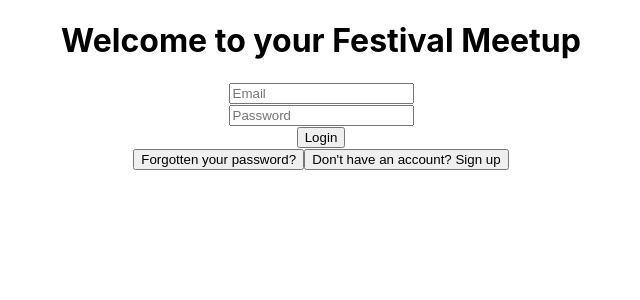
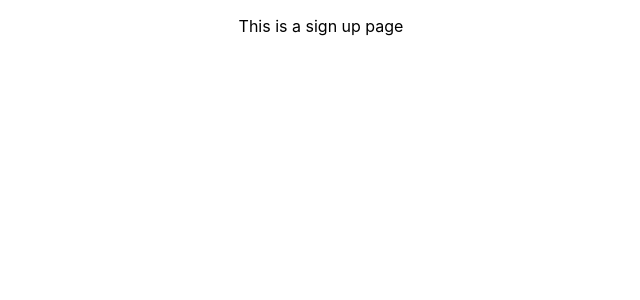
Before and after one commit to Lucy8824/CFG-degree-fullstack-group-project-2024, a React (Create React App) app in the folder frontend/: page /SignUp in a window 1280 px wide. Shown: the top 300 px of the page, without its empty margins (319-959 px from the left). Built offline with nearby package versions, Linux system fonts and the light colour scheme.

Commit message:
routes added from login page to signup page, created component for sign up page and added on click props to custom button

```diff
--- a/frontend/package.json
+++ b/frontend/package.json
@@ -8,6 +8,7 @@
     "@testing-library/user-event": "^13.5.0",
     "react": "^18.3.1",
     "react-dom": "^18.3.1",
+    "react-router-dom": "^6.26.0",
     "react-scripts": "5.0.1",
     "web-vitals": "^2.1.4"
   },
--- a/frontend/src/App.jsx
+++ b/frontend/src/App.jsx
@@ -1,7 +1,8 @@
 import './App.css';
-import { BrowserRouter as Router, Routes, Route, Link } from "react-router-dom";
+import { BrowserRouter as Router, Routes, Route } from "react-router-dom";
 import LoginPage from "./components/LoginPage.jsx";
-import CustomButton from "./components/CustomButton.jsx";
+// import CustomButton from "./components/CustomButton.jsx";
+import SignUp from "./components/SignUp.jsx";
 
 
 const App = () => {
@@ -9,9 +10,12 @@ const App = () => {
     <Router>
 <div id="Root">
     <div className="App">
-      <LoginPage />
-    <CustomButton forgotPassword="forgotPassword" buttonText="Forgotten your password?" />
-   <CustomButton signUp="Sign up" buttonText="Don't have an account? Sign up"/>
+      <div className="container">
+        <Routes>
+          <Route path="/" index element={<LoginPage />}></Route>
+          <Route path="/SignUp" element={<SignUp />}></Route>
+        </Routes>
+      </div>
     </div>
 </div>
 </Router>
--- a/frontend/src/components/CustomButton.jsx
+++ b/frontend/src/components/CustomButton.jsx
@@ -3,12 +3,8 @@ import "./CustomButton.css";
 
 const CustomButton = (props) => {
 
-const handleClick = () => {
-    console.log("It works")
-}
-
 return (
-    <button className={`button-click ${props.forgotPassword} ${props.signUp}`} onClick={handleClick}> {props.buttonText}</button>
+    <button className={`button-click ${props.forgotPassword} ${props.signUp}`} onClick={props.onClick}> {props.buttonText}</button>
 )
 };
 
--- a/frontend/src/components/LoginPage.jsx
+++ b/frontend/src/components/LoginPage.jsx
@@ -1,9 +1,16 @@
 
 import React, { useState } from "react";
+import { useNavigate } from "react-router-dom";
 import "./LoginPage.css";
 import CustomButton from "./CustomButton.jsx";
 
 const LoginPage = () => {
+
+ const navigate = useNavigate();
+ const handleSignupClick = () => {
+    console.log("sign up is clicked");
+ navigate("/SignUp")
+ };
 
 const [email, setEmail] = useState("");
 const [password, setPassword] = useState("");
@@ -39,8 +46,10 @@ required placeholder="Email"
     />
     </div>
     </form>
+
     <CustomButton type="submit" buttonText="Login"/>
-
+    <CustomButton forgotPassword="forgotPassword" buttonText="Forgotten your password?" />
+    <CustomButton type="submit" onClick={handleSignupClick} buttonText="Don't have an account? Sign up"/>
 </div>
 )};
 export default LoginPage;
--- /dev/null
+++ b/frontend/src/components/SignUp.jsx
@@ -0,0 +1,9 @@
+import React from "react";
+
+const SignUp = () => {
+    return (
+<p>This is a sign up page</p>
+    );
+};
+
+export default SignUp;
```
Also changed, not shown: 1 other file (tests, documents, lock files or other folders).
